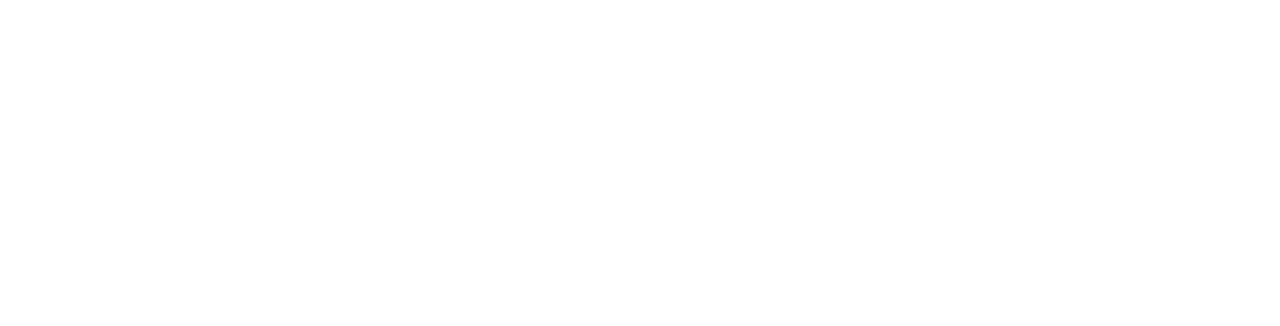
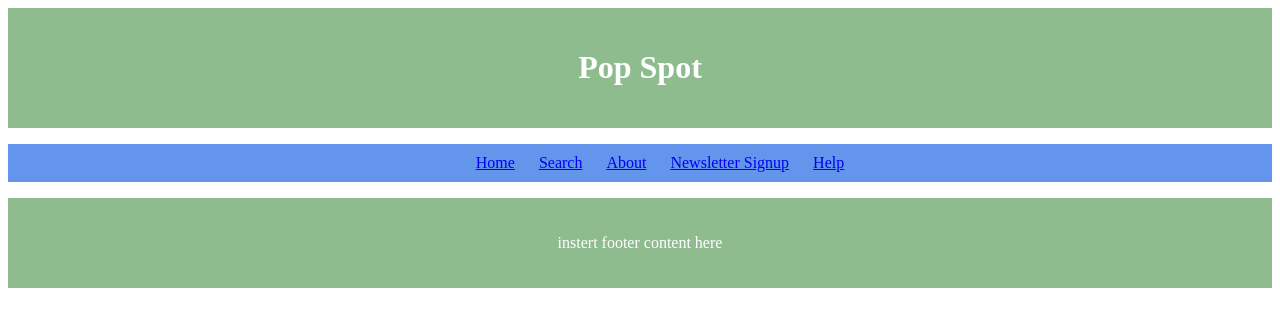
Before and after one commit to cbbrowndog/INST377-Final-Project, a plain HTML site: page homePage.html in a window 1280 px wide. Drawn offline with Linux system fonts and the light colour scheme.

Commit message:
initial page setup and styling

```diff
--- a/finalStyling.css
+++ b/finalStyling.css
@@ -0,0 +1,28 @@
+/* nav bar styling */
+#mainNav {
+    text-align: center;
+    background-color: cornflowerblue;
+}
+#mainNav ul li {
+    display: inline-block;
+    padding: 10px;
+}
+#mainNav li:hover {
+    background-color: darkcyan;
+}
+
+/* header styling */
+.header {
+    background-color: darkseagreen;
+    color: white;
+    padding: 20px 0;
+    text-align: center;
+}
+
+/* footer styling */
+.footer {
+    background-color: darkseagreen;
+    color: white;
+    padding: 20px 0;
+    text-align: center;
+}
--- a/homePage.html
+++ b/homePage.html
@@ -2,11 +2,36 @@
     <head>
 
         <title>Home</title>
+
+        <!-- Link to CSS Sheet -->
+        <link rel="stylesheet" href="finalStyling.css">
+
         <script></script>
 
     </head>
 
     <body>
+        <!-- Pop Spot Header -->
+        <header class="header">
+            <h1> Pop Spot</h1>
+        </header>
+
+        <!-- Main Navigation Bar -->
+        <nav id="mainNav">
+            <ul>
+                <li><a href="homePage.html">Home</a></li>
+                <li><a href="searchPage.html">Search</a></li>
+                <li><a href="aboutPage.html">About</a></li>
+                <li><a href="newsletterSignupPage.html">Newsletter Signup</a></li>
+                <li><a href="helpPage.html">Help</a></li>
+
+            </ul>
+        </nav>
+
+        <!-- Footer -->
+        <footer class="footer">
+            <p>instert footer content here </p>
+        </footer>
 
     </body>
 </html>
```
Also changed, not shown: aboutPage.html (+24 -0 lines), helpPage.html (+23 -0 lines), newsletterSignupPage.html (+24 -1 lines), searchPage.html (+25 -0 lines).
